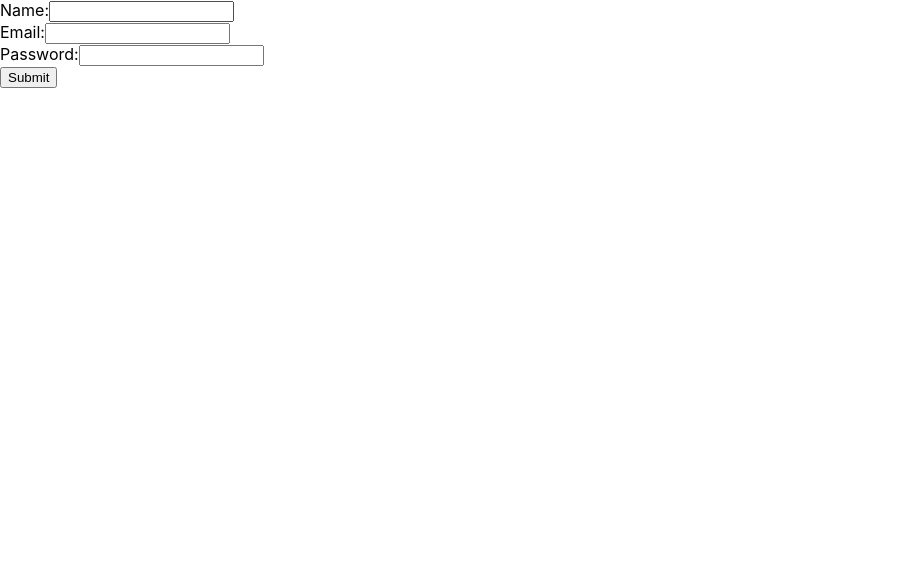
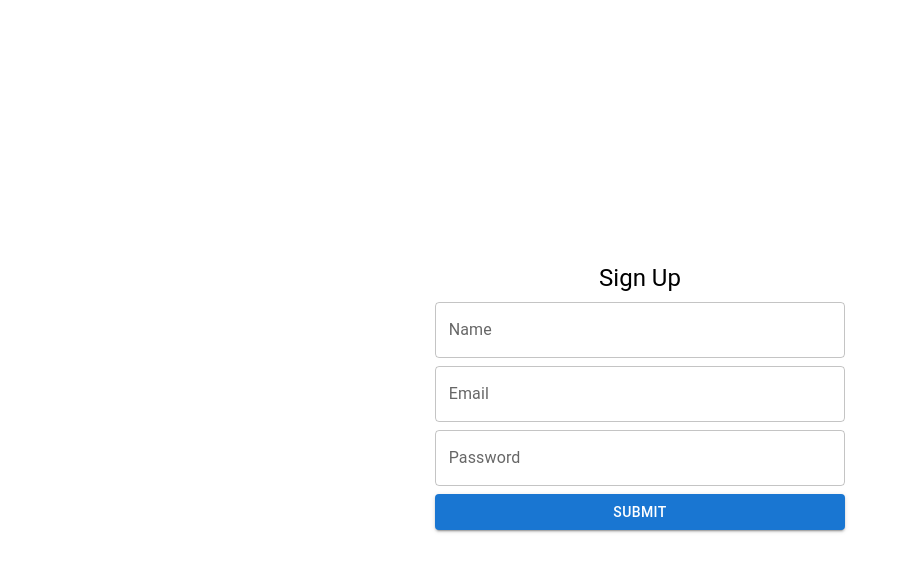
Before and after one commit to TheRealSTM/message-scheduler, a React (Create React App) app: page /signup in a window 1280 px wide. Shown: the top 572 px of the page, without its empty margins (0-909 px from the left). Built offline with nearby package versions, Linux system fonts and the light colour scheme.

Commit message:
Add material ui and update sign up form to use material ui components

```diff
--- a/package.json
+++ b/package.json
@@ -3,6 +3,11 @@
   "version": "0.1.0",
   "private": true,
   "dependencies": {
+    "@emotion/react": "^11.11.0",
+    "@emotion/styled": "^11.11.0",
+    "@fontsource/roboto": "^4.5.8",
+    "@mui/material": "^5.13.0",
+    "@mui/styled-engine-sc": "^5.12.0",
     "@testing-library/jest-dom": "^5.16.5",
     "@testing-library/react": "^13.4.0",
     "@testing-library/user-event": "^13.5.0",
@@ -14,6 +19,7 @@
     "react-dom": "^18.2.0",
     "react-router-dom": "^6.11.1",
     "react-scripts": "5.0.1",
+    "styled-components": "^5.3.10",
     "typescript": "^4.9.5",
     "web-vitals": "^2.1.4"
   },
--- a/src/sign-up/SignUp.tsx
+++ b/src/sign-up/SignUp.tsx
@@ -1,4 +1,5 @@
 import React, { useState } from "react";
+import { TextField, Button, Box, Typography, Grid } from "@mui/material";
 
 interface FormData {
     name: string;
@@ -32,42 +33,49 @@ const SignUp: React.FC<SignUpProps> = ({ onSubmit }) => {
     };
 
     return (
+        <Grid container justifyContent="center" alignItems="center" style={{ minHeight: '100vh' }}>
+            <Grid item xs={12} sm={6} md={4}>
                 <form onSubmit={handleSubmit}>
-            <label htmlFor="name">
-                Name:
-                <input
-                    type="text"
-                    id="name"
+                    <Typography variant="h5" align="center">Sign Up</Typography>
+                    <Box margin={1}>
+                        <TextField
+                            fullWidth
+                            label="Name"
                             name="name"
                             value={formData.name}
                             onChange={handleChange}
+                            variant="outlined"
                         />
-            </label>
-            <br />
-            <label htmlFor="email">
-                Email:
-                <input
-                    type="email"
-                    id="email"
+                    </Box>
+                    <Box margin={1}>
+                        <TextField
+                            fullWidth
+                            label="Email"
                             name="email"
                             value={formData.email}
                             onChange={handleChange}
+                            variant="outlined"
                         />
-            </label>
-            <br />
-            <label htmlFor="password">
-                Password:
-                <input
+                    </Box>
+                    <Box margin={1}>
+                        <TextField
+                            fullWidth
+                            label="Password"
+                            name="password"
                             type="password"
-                    id="password"
-                    name="password"
                             value={formData.password}
                             onChange={handleChange}
+                            variant="outlined"
                         />
-            </label>
-            <br />
-            <button type="submit">Submit</button>
+                    </Box>
+                    <Box margin={1}>
+                        <Button variant="contained" color="primary" type="submit" fullWidth>
+                            Submit
+                        </Button>
+                    </Box>
                 </form>
+            </Grid>
+        </Grid>
     );
 };
 
```
Also changed, not shown: 1 other file (tests, documents, lock files or other folders). Lines whose indentation alone changed are shown as unchanged.
